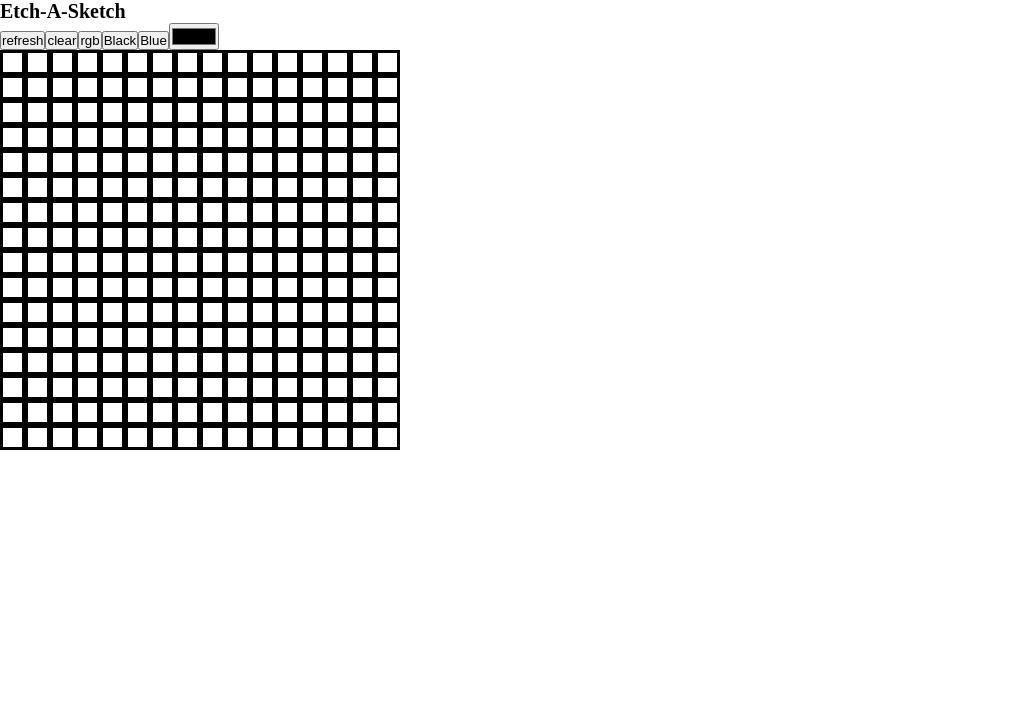
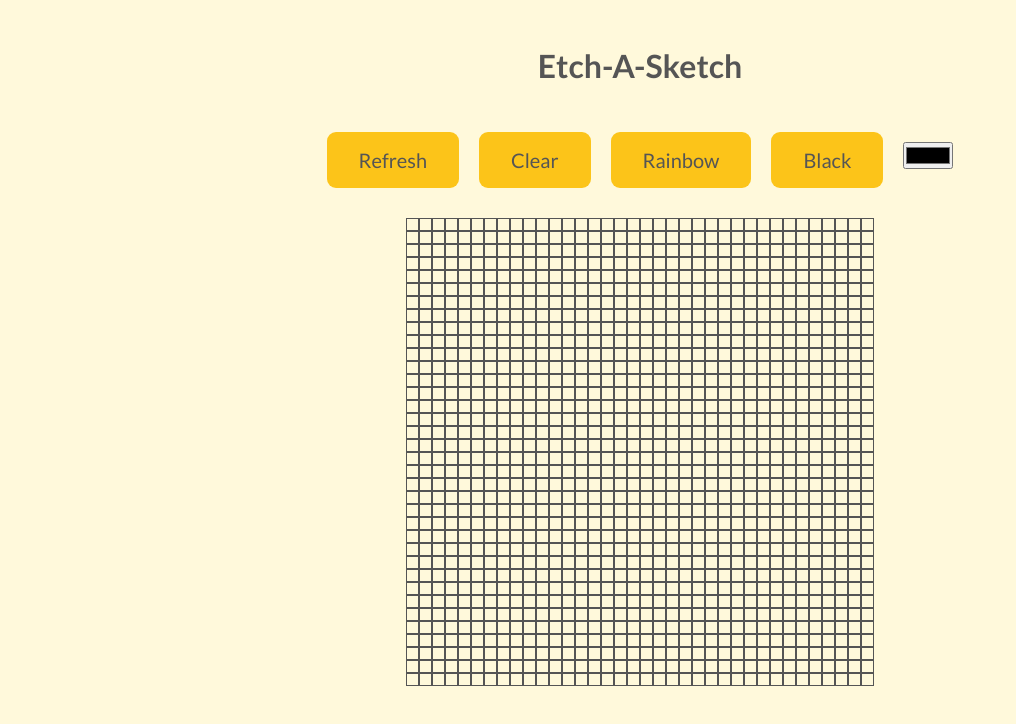
Before and after one commit to talipakcelik/top-project-etch-a-sketch, a plain HTML site: page index.html in a window 1280 px wide. Shown: the whole page, without its empty margins (0-1016 px from the left). Drawn offline with Linux system fonts and the light colour scheme.

Commit message:
proje şimdilik tamamlandı

```diff
--- a/css/general.css
+++ b/css/general.css
@@ -1,10 +1,52 @@
+/*
+
+--- 01 TYPOGRAPHY SYSTEM
+
+- Font Size System (px)
+10 / 12 / 14 / 16 / 18 / 20 / 24 / 30 / 36 / 44 / 52 / 62 / 74 / 86 / 98
+
+- Font weights:
+default: 400
+
+- Line heights:
+default: 1
+
+- Letter Spacing
+
+--- 02 COLORS
+ - Primary: #fcc419
+
+ - Tints:
+
+ - Shades:
+
+ - Greys:
+--- 05 SHADOWS
+
+--- 06 BORDER-RADIUS
+
+--- 07 WHITESPACE
+
+- Spacing System (px)
+2 / 4 / 8 / 12 / 16 / 24 / 32 / 48 / 64 / 80 / 96 / 128
+*/
+
 * {
   margin: 0;
   padding: 0;
   box-sizing: border-box;
+  font-family: 'Lato', sans-serif;
 }
 
 html {
   font-size: 62.5%;
   /* font size 16px to 10px*/
+  /* 1 rem = 10px */
 }
+
+body {
+  font-family: 'Lato', sans-serif;
+  line-height: 1;
+  font-weight: 400;
+  color: #555; /*text color*/
+}
--- a/css/styles.css
+++ b/css/styles.css
@@ -1,9 +1,57 @@
 .square {
-  border: solid;
+  border: solid 1px;
   /* display: inline-block; */
   /* border: solid; */
 }
 
-/* .square:hover {
-  background-color: #087f5b;
-} */
+body {
+  background-color: #fff9db;
+  max-width: 100%;
+  /*#ffec99*/
+}
+
+h1 {
+  margin-top: 5rem;
+  display: flex;
+  justify-content: center;
+  font-size: 3.2rem;
+  font-weight: 700;
+}
+
+.buton-c {
+  margin-top: 5rem;
+  display: flex;
+  justify-content: center;
+  gap: 2rem;
+  border: none;
+}
+.container-1 {
+  margin-top: 3rem;
+  margin-bottom: 3rem;
+  /* max-width: 40rem; 25 * 16 square */
+  /* margin: 10rem auto auto auto; */
+  display: flex;
+  justify-content: center;
+}
+
+button {
+  background-color: #fcc419;
+  color: #555;
+  font-size: 2rem;
+  padding: 1.6rem 3.2rem;
+  border-radius: 9px;
+  border: none;
+}
+
+button:hover,
+button:active {
+  background-color: #e3b017;
+  color: rgba(255, 255, 255, 0.644);
+  transition: all 0.3s;
+}
+
+input {
+  display: flex;
+  margin-top: 1rem;
+  font-size: 3rem;
+}
--- a/js/script.js
+++ b/js/script.js
@@ -1,65 +1,71 @@
-"use strict";
+'use strict';
 /************************/
 /******BUTON ALANI*******/
 /************************/
-const buttonContainer = document.createElement("div");
-buttonContainer.classList.add("buton-c");
+const buttonContainer = document.createElement('div');
+buttonContainer.classList.add('buton-c');
 document.body.appendChild(buttonContainer);
 //
-const btn = document.createElement("button");
-btn.classList.add("buton1");
+const btn = document.createElement('button');
+btn.classList.add('buton1');
 buttonContainer.appendChild(btn);
-btn.textContent = "refresh";
+btn.textContent = 'Refresh';
 //
-const btn2 = document.createElement("button");
-btn2.classList.add("buton2");
+const btn2 = document.createElement('button');
+btn2.classList.add('buton2');
 buttonContainer.appendChild(btn2);
-btn2.textContent = "clear";
+btn2.textContent = 'Clear';
 //
-const btn3 = document.createElement("button");
-btn3.classList.add("buton3");
+const btn3 = document.createElement('button');
+btn3.classList.add('buton3');
 buttonContainer.appendChild(btn3);
-btn3.textContent = "rgb";
+btn3.textContent = 'Rainbow';
 //
-const blackPen = document.createElement("button");
-blackPen.classList.add("black-p");
-blackPen.textContent = "Black";
+const blackPen = document.createElement('button');
+blackPen.classList.add('black-p');
+blackPen.textContent = 'Black';
 buttonContainer.appendChild(blackPen);
 //
-const bluePen = document.createElement("button");
-bluePen.classList.add("blue-p");
-bluePen.textContent = "Blue";
-buttonContainer.appendChild(bluePen);
+// const bluePen = document.createElement('button');
+// bluePen.classList.add('blue-p');
+// bluePen.textContent = 'Blue';
+// buttonContainer.appendChild(bluePen);
 // body içerisine container1 sınıflı ana div eklendi.
-const containerUst = document.createElement("div");
-containerUst.classList.add("container1");
+const containerUst = document.createElement('div');
+containerUst.classList.add('container-1');
 document.body.appendChild(containerUst);
 //
-const colorPicker = document.createElement("input");
-colorPicker.setAttribute("type", "color");
-colorPicker.classList.add("color-p");
+// const colorPickerText = document.createElement('label');
+// colorPickerText.setAttribute('for', 'colorWell');
+// colorPickerText.textContent = 'Color:';
+// buttonContainer.appendChild(colorPickerText);
+//
+const colorPicker = document.createElement('input');
+colorPicker.setAttribute('type', 'color');
+colorPicker.classList.add('color-p');
 buttonContainer.appendChild(colorPicker);
+//
 
 /********************************/
 /******BAŞLANGIÇ KOŞULLARI*******/
 /********************************/
-let currentPen = "black";
-let starterColumns = 16;
-let starterRows = 16;
+let currentPen = 'black';
+let starterColumns = 36;
+let starterRows = 36;
 
 /************************************/
 /******buildGrid (F)*******/
 /************************************/
 function buildGrid(x, y, cellSize, gridElement) {
-  gridElement.style.display = "grid";
+  gridElement.style.display = 'grid';
   gridElement.style.gridTemplateColumns = `repeat(${x}, ${cellSize}px)`;
   gridElement.style.gridTemplateRows = `repeat(${y}, ${cellSize}px)`;
 
   let squares = new DocumentFragment();
 
   for (let i = 0; i < x * y; i++) {
-    let square = document.createElement("div");
-    square.className = "square";
+    let square = document.createElement('div');
+    square.className = 'square';
     squares.appendChild(square);
   }
   gridElement.appendChild(squares);
@@ -68,75 +74,77 @@ function buildGrid(x, y, cellSize, gridElement) {
 buildGrid(
   starterColumns,
   starterRows,
-  25,
-  document.querySelector(".container1")
+  13,
+  document.querySelector('.container-1')
 );
 
 /*****************************/
 /******KARELERİN SEÇİNİ*******/
 /*****************************/
-let squaresInC = document.querySelectorAll(".square");
+let squaresInC = document.querySelectorAll('.square');
 
 /***************************************/
 /******YENİ GRID OLUŞTURMA BUTONU*******/
 /***************************************/
-btn.addEventListener("click", function () {
+btn.addEventListener('click', function () {
   reset();
   let numberOfs = Number(
-    prompt("Please enter number of squares per side, from 1 to 100")
+    prompt('Please enter number of squares per side, from 1 to 100')
   );
   console.log(numberOfs);
   if (numberOfs >= 1 && numberOfs <= 100) {
     starterColumns = Number(numberOfs);
     starterRows = Number(numberOfs);
-    currentPen = "black";
+    currentPen = 'black';
     buildGrid(
       Number(starterColumns),
       Number(starterRows),
-      25,
-      document.querySelector(".container1")
+      13,
+      document.querySelector('.container-1')
       // squaresInC = document.querySelectorAll(".square");
       // squaresInC.forEach(function (el) {
       //   el.addEventListener("mouseover", doit, false);
       // });
     );
-    squaresInC = document.querySelectorAll(".square");
+    squaresInC = document.querySelectorAll('.square');
     callSquares();
-  } else numberOfs = Number(prompt("Please enter valid number, from 1 to 100"));
+  } else {
+    numberOfs = Number(prompt('Please enter valid number, from 1 to 100'));
+  }
 });
 
 /*****************************/
 /******RESET (F)**************/
 /*****************************/
 function reset() {
-  squaresInC.forEach((e) => e.parentNode.removeChild(e));
+  squaresInC.forEach(e => e.parentNode.removeChild(e));
 }
 
 /**********************************************/
 /******BUTONLAR İÇİN CLICK HANDLER EVENT*******/
 /**********************************************/
-btn2.addEventListener("click", function () {
-  currentPen = "white";
+btn2.addEventListener('click', function () {
+  currentPen = 'white';
   controlButtons();
 });
 //
-btn3.addEventListener("click", function () {
-  currentPen = "rgb";
+btn3.addEventListener('click', function () {
+  currentPen = 'rgb';
   controlButtons();
 });
 //
-bluePen.addEventListener("click", function () {
-  currentPen = "blue";
-  controlButtons();
-});
+// bluePen.addEventListener('click', function () {
+//   currentPen = 'blue';
+//   controlButtons();
+// });
 ////
-blackPen.addEventListener("click", function () {
-  currentPen = "black";
+blackPen.addEventListener('click', function () {
+  currentPen = 'black';
   controlButtons();
 });
 //
-colorPicker.addEventListener("click", function () {
-  currentPen = "colorPick";
+colorPicker.addEventListener('click', function () {
+  currentPen = 'colorPick';
   controlButtons();
 });
 
@@ -146,17 +154,17 @@ colorPicker.addEventListener("click", function () {
 function controlButtons() {
   // document.querySelectorAll("button");
   if (
-    currentPen === "black" ||
-    currentPen === "blue" ||
-    currentPen === "white" ||
-    currentPen === "rgb"
+    currentPen === 'black' ||
+    // currentPen === 'blue' ||
+    currentPen === 'white' ||
+    currentPen === 'rgb'
   ) {
     callSquares();
-    console.log("colorpick");
+    console.log('colorpick');
     // startup();
-  } else if (currentPen === "colorPick") {
+  } else if (currentPen === 'colorPick') {
     startup();
-    console.log("asda");
+    console.log('asda');
   }
 }
 controlButtons(); // çıkartıldığı takdirde kullanıcının butonlara basması gerekir, eklenirse default kaleme geçer
@@ -166,13 +174,13 @@ controlButtons(); // çıkartıldığı takdirde kullanıcının butonlara basma
 /********************************************************************************************/
 function callSquares() {
   squaresInC.forEach(function (el) {
-    el.addEventListener("mouseover", function (e) {
-      if (currentPen === "blue") colorBlue(e);
+    el.addEventListener('mouseover', function (e) {
+      if (currentPen === 'blue') colorBlue(e);
       // el.style.backgroundColor = "blue";
-      else if (currentPen === "black") colorBlack(e);
+      else if (currentPen === 'black') colorBlack(e);
       // el.style.backgroundColor = "black";
-      else if (currentPen === "rgb") colorGen(e);
-      else if (currentPen === "white") colorWhite(e);
+      else if (currentPen === 'rgb') colorGen(e);
+      else if (currentPen === 'white') colorWhite(e);
       // window.addEventListener("load", startup, false);
     });
   });
@@ -182,18 +190,18 @@ function callSquares() {
 //////color picker///////
 /////////////////////////
 let colorWell;
-let defaultColor = "#0000ff";
+let defaultColor = '#0000ff';
 // // window.addEventListener("load", startup, false);
 function startup() {
-  colorWell = document.querySelector(".color-p");
+  colorWell = document.querySelector('.color-p');
   colorWell.value = defaultColor;
-  colorWell.addEventListener("input", updateFirst, false);
-  colorWell.addEventListener("change", updateAll, false);
+  colorWell.addEventListener('input', updateFirst, false);
+  colorWell.addEventListener('change', updateAll, false);
   colorWell.select();
 }
 function updateFirst(event) {
   squaresInC.forEach(function (el) {
-    el.addEventListener("mouseover", function (e) {
+    el.addEventListener('mouseover', function (e) {
       if (squaresInC) {
         el.style.backgroundColor = event.target.value;
       }
@@ -210,19 +218,19 @@ function updateAll(event) {
 /******RENK ATAYAN FONKSİYONLAR*******/
 /*************************************/
 function colorBlack(e) {
-  e.target.style.backgroundColor = "black";
+  e.target.style.backgroundColor = 'black';
 }
 function colorBlue(e) {
-  e.target.style.backgroundColor = "blue";
+  e.target.style.backgroundColor = 'blue';
 }
 function colorWhite(e) {
-  e.target.style.backgroundColor = "white";
+  e.target.style.backgroundColor = '#fff9db';
 }
 function colorGen(e) {
   const r = Math.floor(Math.random() * 256);
   const g = Math.floor(Math.random() * 256);
   const b = Math.floor(Math.random() * 256);
-  e.target.style.backgroundColor = "rgb(" + r + "," + g + "," + b + ")";
+  e.target.style.backgroundColor = 'rgb(' + r + ',' + g + ',' + b + ')';
 }
 /*************************/
 /*************************/
```
